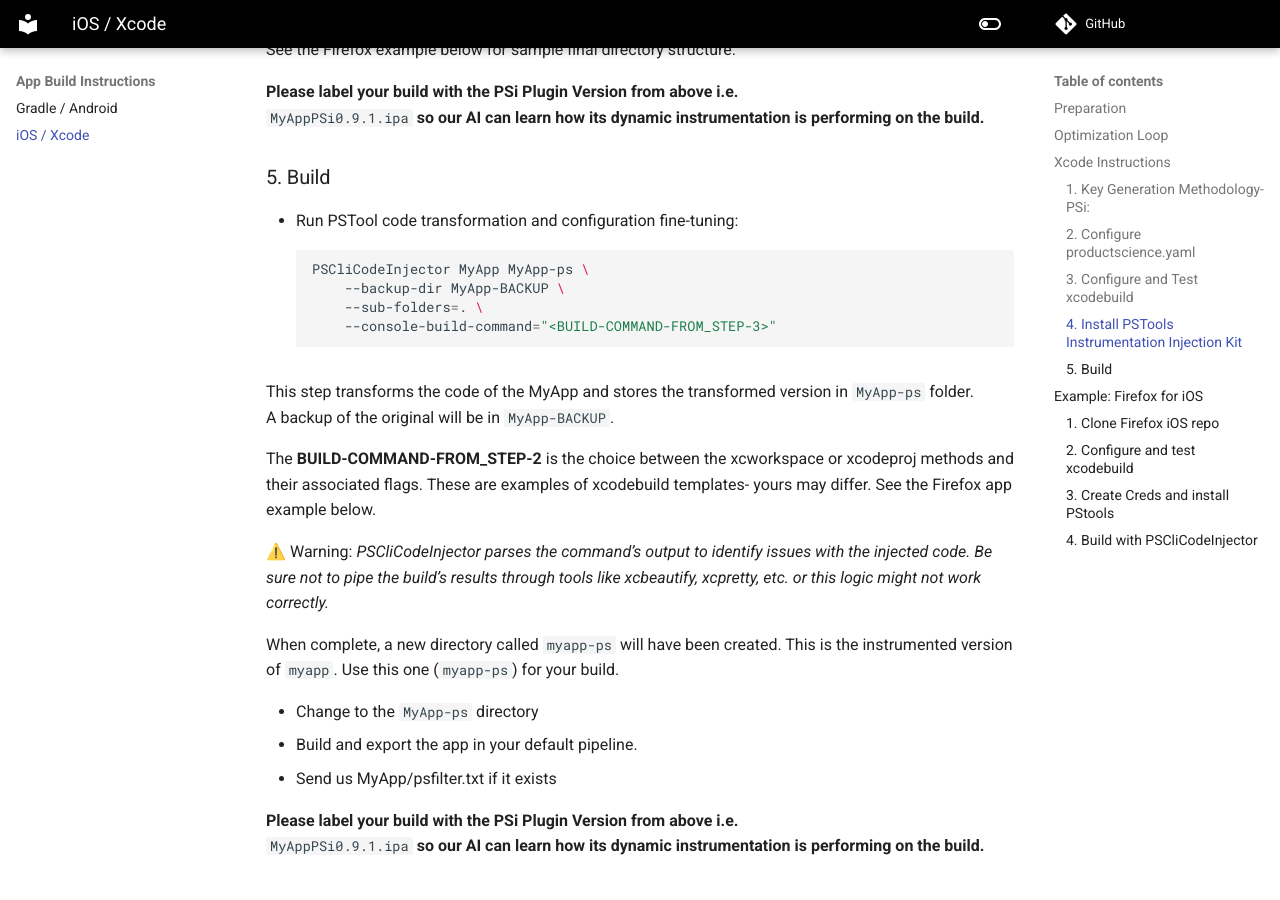
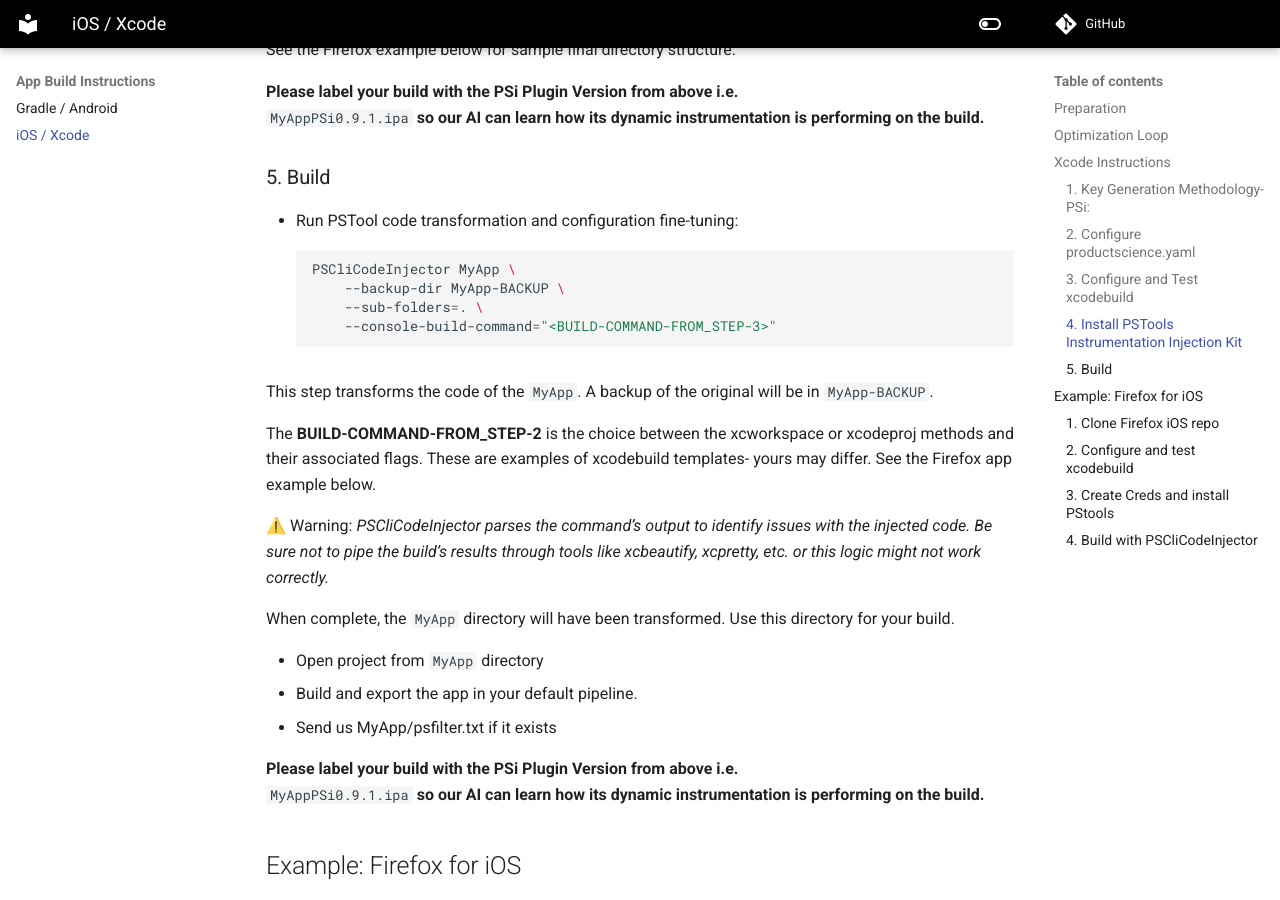
Before and after one commit to product-science/docs, an MkDocs documentation site: the page built from docs/ios-xcode.md, in a window 1280 px wide and 900 px high, scrolled down 2135 px. Built offline with MkDocs 1.6.1 and Material for MkDocs 9.7.7, drawn with Linux system fonts in a browser that asks for light colours; comment, search, counter and statistics services are not loaded; some of the changed text lies outside the part shown.

Commit message:
Fix for iOS instruction (backup directory)

````diff
--- a/docs/ios-xcode.md
+++ b/docs/ios-xcode.md
@@ -85,22 +85,22 @@ See the Firefox example below for sample final directory structure.
 
 - Run PSTool code transformation and configuration fine-tuning:
 ```bash
-PSCliCodeInjector MyApp MyApp-ps \
+PSCliCodeInjector MyApp \
     --backup-dir MyApp-BACKUP \
     --sub-folders=. \
     --console-build-command="<BUILD-COMMAND-FROM_STEP-3>"
 ```
 
-This step transforms the code of the MyApp and stores the transformed version in `MyApp-ps` folder.
+This step transforms the code of the `MyApp`.
 A backup of the original will be in `MyApp-BACKUP`.
 
 The **BUILD-COMMAND-FROM_STEP-2** is the choice between the xcworkspace or xcodeproj methods and their associated flags. These are examples of xcodebuild templates- yours may differ. See the Firefox app example below.
 
 ⚠️ Warning: *PSCliCodeInjector parses the command’s output to identify issues with the injected code. Be sure not to pipe the build’s results through tools like xcbeautify, xcpretty, etc. or this logic might not work correctly.*
 
-When complete, a new directory called `myapp-ps` will have been created. This is the instrumented version of `myapp`. Use this one (`myapp-ps`) for your build.
+When complete, the `MyApp` directory will have been transformed. Use this directory for your build.
 
-- Change to the `MyApp-ps` directory
+- Open project from `MyApp` directory
 - Build and export the app in your default pipeline.
 - Send us MyApp/psfilter.txt if it exists
 
@@ -159,9 +159,8 @@ drwxr-xr-x  76 user  staff      2432 Jul 12 16:26 firefox-ios
 ```
 
 ```bash
-PSCliCodeInjector firefox-ios firefox-ios-ps \
+PSCliCodeInjector firefox-ios --backup-dir firefox-ios-BACKUP \
     --sub-folders=. \
-    --backup-dir firefox-ios-BACKUP \
     --console-build-command=\
       "xcodebuild \
           -project Client.xcodeproj \
@@ -170,13 +169,12 @@ PSCliCodeInjector firefox-ios firefox-ios-ps \
           -sdk iphoneos"
 ```
 
-When complete, a new directory called `firefox-ios-ps` will have been created. This is the instrumented version of `firefox-ios`
-
+When complete, the `firefox-ios` directory will have been transformed. `firefox-ios-BACKUP` is a directory with original project.
 ```bash
 drwxr-xr-x@  5 user  staff       160 Jul 12 16:24 PSKit
 drwxr-xr-x@  6 user  staff       192 Jul  5 10:22 PSTools
 drwxr-xr-x  76 user  staff      2432 Jul 12 16:26 firefox-ios
-drwxr-xr-x  77 user  staff      2464 Jul 12 16:46 firefox-ios-ps
+drwxr-xr-x  77 user  staff      2464 Jul 12 16:46 firefox-ios-BACKUP
 ```
 
-This new `ps` directory is the one to use for the instrumented build. Use (`firefox-ios-ps`) for your pipeline or Xcode.
+Use `firefox-ios` for your pipeline or Xcode.
````
